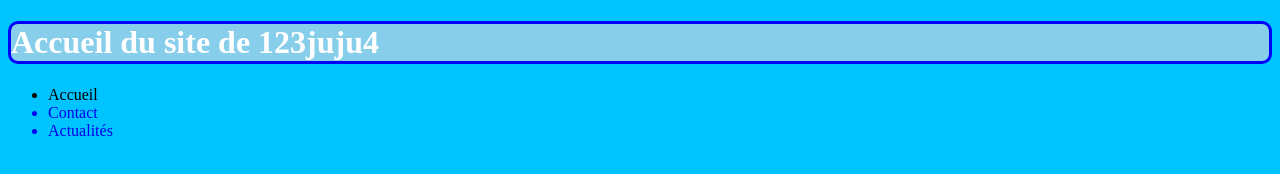
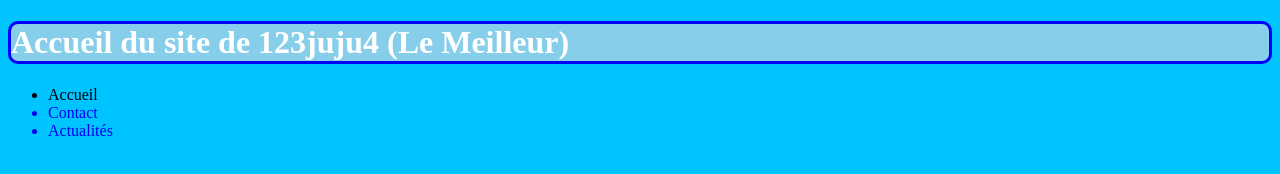
Before and after one commit to 123juju4/site, a plain HTML site: page index.html in a window 1280 px wide. Drawn offline with Linux system fonts and the light colour scheme.

Commit message:
index.html

```diff
--- a/index.html
+++ b/index.html
@@ -7,7 +7,7 @@
   	<link rel="icon" type="image/png" sizes="30x30" href="inutile/R.png">
   </head>
   <body>
-		<h1>Accueil du site de 123juju4</h1>
+		<h1>Accueil du site de 123juju4 (Le Meilleur)</h1>
 		<ul>
 		  <li>Accueil <a href="contact.html"></li>
 		  <li>Contact</li>
```
